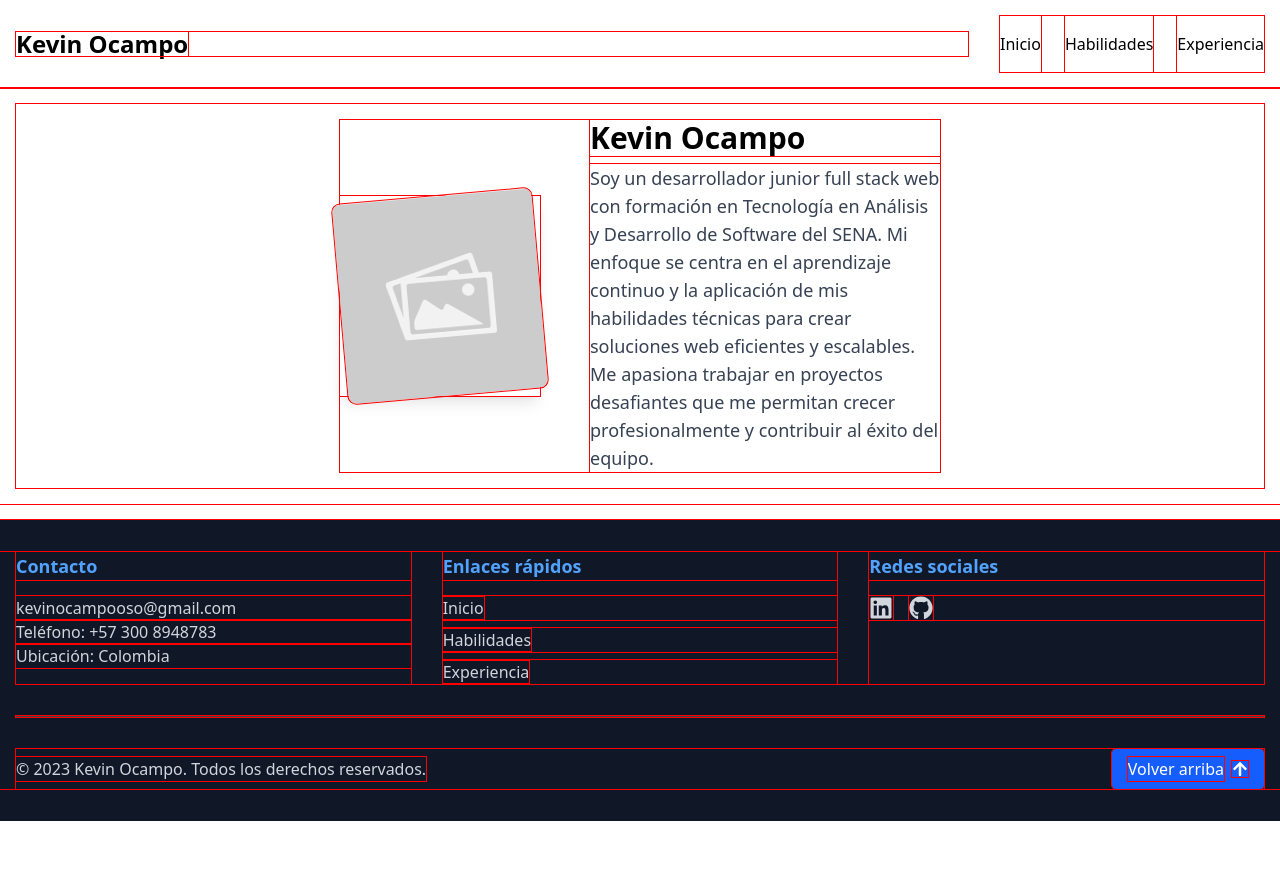
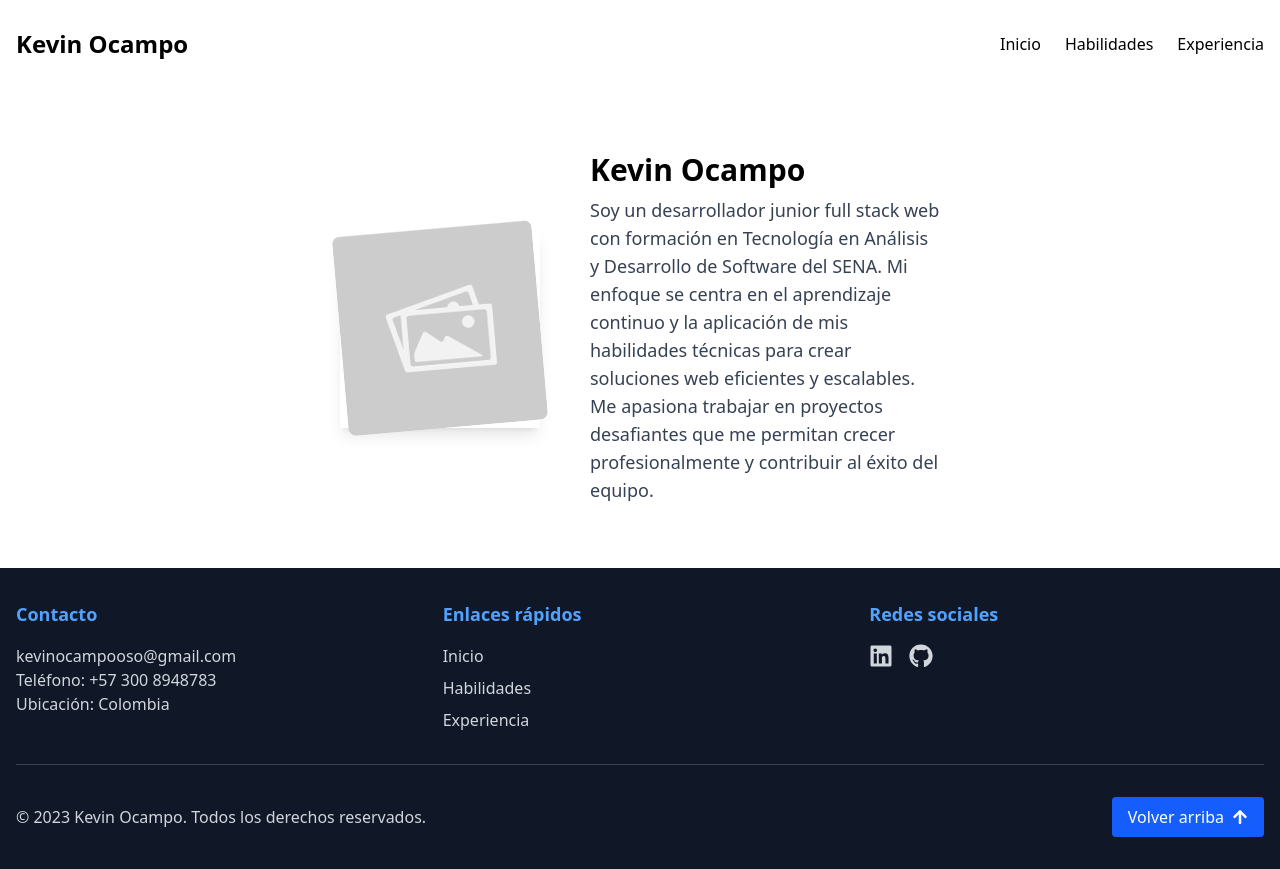
Before and after one commit to kelvinocampo/PortFolio, a React (Vite) app: page / in a window 1280 px wide. Before the commit the page ends 821 px from the top, so only its background shows below. Built offline with nearby package versions, Linux system fonts and the light colour scheme.

Commit message:
Add: More Margin to MainContainer

```diff
--- a/src/App.jsx
+++ b/src/App.jsx
@@ -8,7 +8,7 @@
   return (
     <>
       <Header/>
-      <MainContainer styles="flex-1 flex items-center justify-center p-4 mb-4 ">
+      <MainContainer styles="flex-1 flex items-center justify-center px-4 py-12">
         <Routes>
           <Route path='/' element={<Home />}></Route>
         </Routes>
--- a/src/index.css
+++ b/src/index.css
@@ -2,5 +2,5 @@
 
 /* Only Debug */
 * {
-    outline: 1px solid red;
+    /* outline: 1px solid red; */
 }
```
